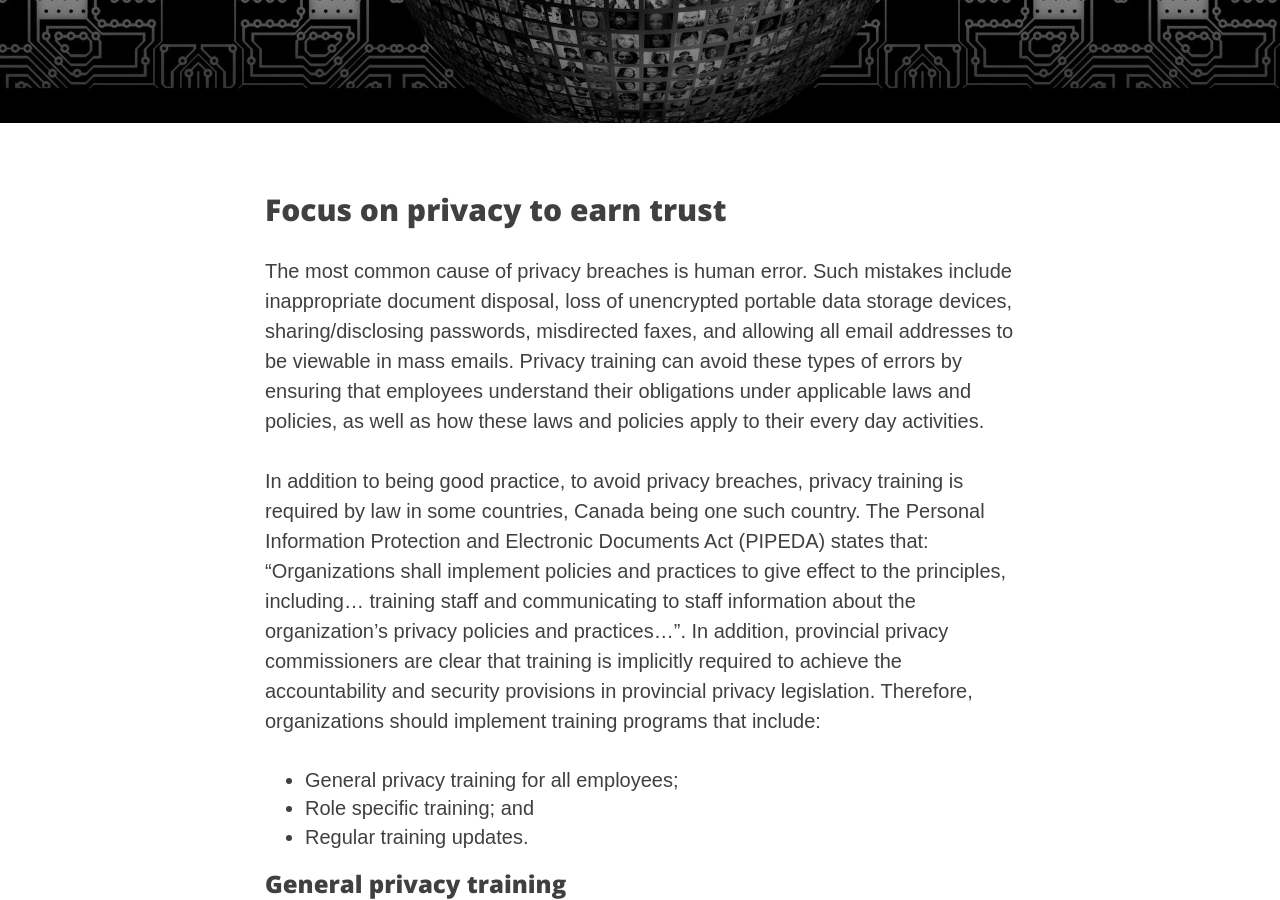
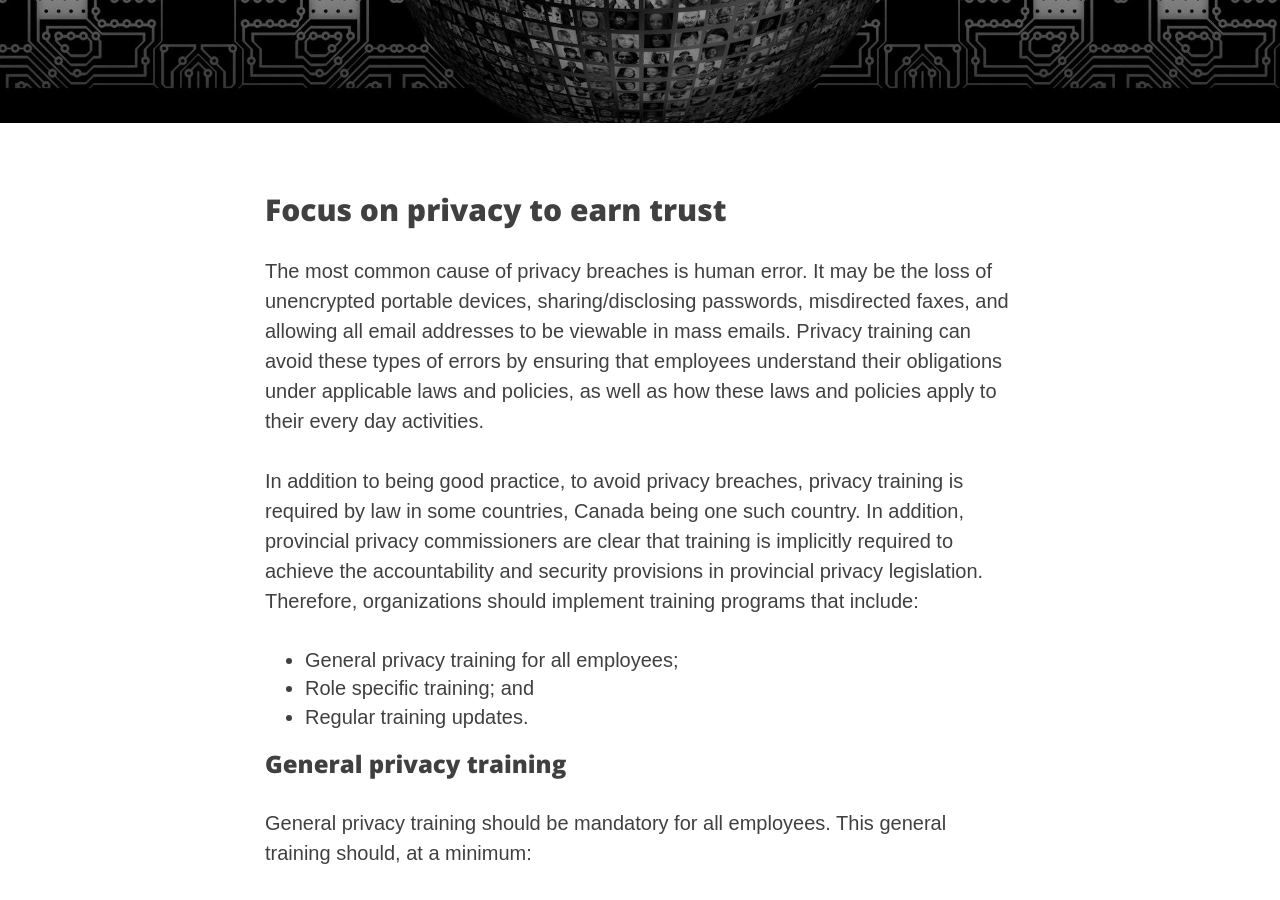
Before and after one commit to riod4/resources, a Jekyll site: the page built from _services/training-staff-service.md, in a window 1280 px wide and 900 px high, scrolled down 364 px. Built offline with Jekyll 4.4.1, drawn with Linux system fonts in a browser that asks for light colours; nearby versions of some CDN libraries; some of the changed text lies outside the part shown.

Commit message:
13-02-2020 v09

```diff
--- a/_services/training-staff-service.md
+++ b/_services/training-staff-service.md
@@ -14,9 +14,9 @@ header-license: CC0 Creative Commons
 ---
 
 ## Focus on privacy to earn trust
-The most common cause of privacy breaches is human error. Such mistakes include inappropriate document disposal, loss of unencrypted portable data storage devices, sharing/disclosing passwords, misdirected faxes, and allowing all email addresses to be viewable in mass emails. Privacy training can avoid these types of errors by ensuring that employees understand their obligations under applicable laws and policies, as well as how these laws and policies apply to their every day activities.
+The most common cause of privacy breaches is human error. It may be the loss of unencrypted portable devices, sharing/disclosing passwords, misdirected faxes, and allowing all email addresses to be viewable in mass emails. Privacy training can avoid these types of errors by ensuring that employees understand their obligations under applicable laws and policies, as well as how these laws and policies apply to their every day activities.
 
-In addition to being good practice, to avoid privacy breaches, privacy training is required by law in some countries, Canada being one such country. The Personal Information Protection and Electronic Documents Act (PIPEDA) states that: "Organizations shall implement policies and practices to give effect to the principles, including… training staff and communicating to staff information about the organization's privacy policies and practices...". In addition, provincial privacy commissioners are clear that training is implicitly required to achieve the accountability and security provisions in provincial privacy legislation. Therefore, organizations should implement training programs that include:
+In addition to being good practice, to avoid privacy breaches, privacy training is required by law in some countries, Canada being one such country. In addition, provincial privacy commissioners are clear that training is implicitly required to achieve the accountability and security provisions in provincial privacy legislation. Therefore, organizations should implement training programs that include:
 
 - General privacy training for all employees;
 - Role specific training; and
@@ -41,11 +41,11 @@ Training employees on broad, general legal privacy principles is a start. Target
 
 **Information Technology** – Security will be a main focus of training for IT staff, including the role of such persons when a personal data breach occurs. IT staff will also need to understand legal requirements to implement technological security measures appropriate to the sensitivity of information, so that they can assist the organization to comply with compliance obligations. Of course, IT staff also need to understand restrictions on accessing and altering personal information without a legitimate business purpose, since they are often able to access a broad range of personal information contained on the organization's systems. Finally, IT staff should understand limits on record retention (e.g., restrictions upon retaining personal information after it is no longer necessary or if consent is revoked), since they may design or administer aspects of the organization's system that determine how long information is retained before it is archived or permanently deleted.
 
-**Marketing** – Training for marketing employees should address consent requirements applicable to using personal information for marketing purposes, including the requirement for fresh consent to use such information for new purposes. Marketing employees should also be provided with information on legal developments applicable to their function, such as anti-spam legislation. Marketing employees also need to understand when they need to seek guidance or approval from the organization's Chief Privacy Officer or legal counsel.
+**Marketing** – Training for marketing employees should address consent requirements applicable to using personal information for marketing purposes, including the requirement for fresh consent to use such information for new purposes. Marketing employees should also be provided with information on legal developments applicable to their function, such as anti-spam legislation. Marketing employees also need to understand when they need to seek guidance on privacy issues.
 
 These are just a few examples of role specific training. Organizations should take the time to identify employee groups that may require privacy training to help them achieve their operational goals, and develop custom training sessions applicable to each relevant function.
 
 ### Training updates
 Privacy law is rapidly developing worldwide. Furthermore, organizations are rarely static, and the way that they collect, use and disclose personal information changes periodically. Employees should receive training on any new requirements or restrictions arising out of legal, organizational or policy changes. Training updates should also include a refresher on important basics, so that employees remain cognizant of their core obligations throughout their employment.
 
-To hear how we can help your employees get the most from your data, get in touch. [**Contact us**]({{ site.baseurl }}/contact)
+To hear how we can help raise your employees' privacy awareness and skills, get in touch. [**Contact us**]({{ site.baseurl }}/contact)
```
